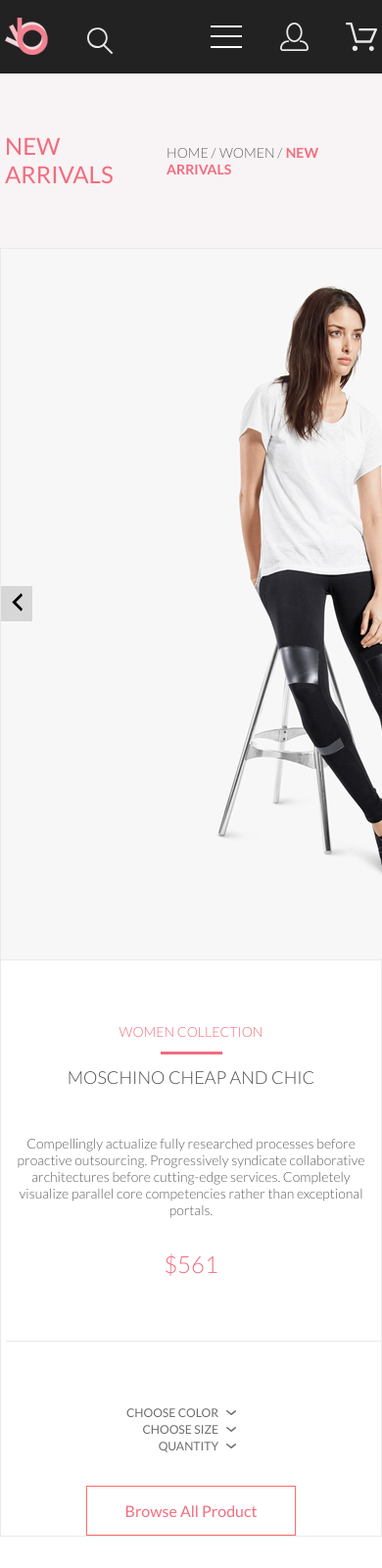
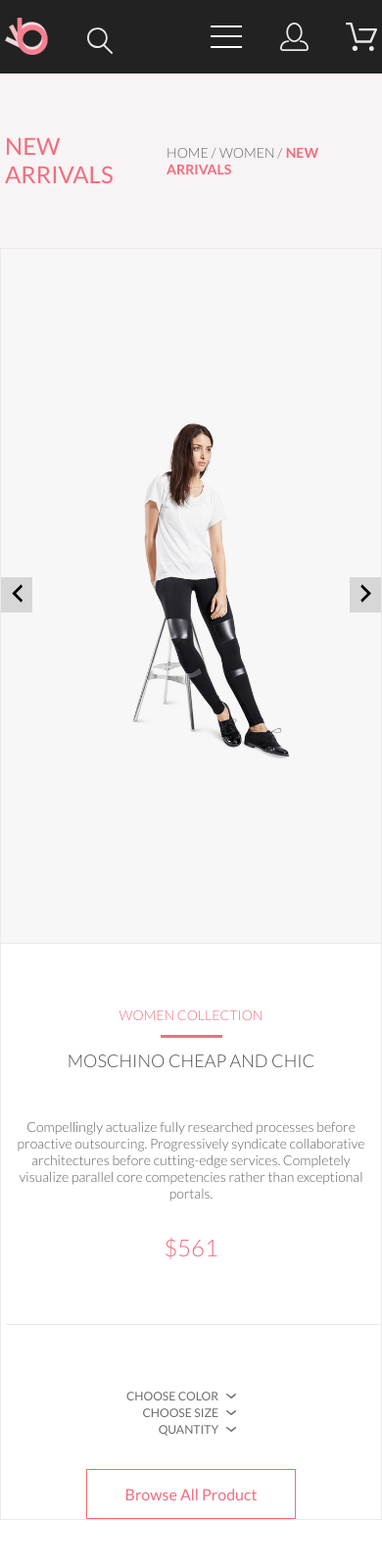
Before and after one commit to DEValtermaRRin/SHOP, a website: page product.html in a window 390 px wide. Shown: the top 1600 px of the page at 98% size. Drawn offline with Linux system fonts and the light colour scheme.

Commit message:
product_page done

```diff
--- a/css/modules/_product.scss
+++ b/css/modules/_product.scss
@@ -4,15 +4,29 @@
   background-color: #f7f7f7;
   border: 1px solid #eaeaea;
   padding-bottom: 60px;
+  width: 100vw;
+  height: calc(100vh - 75px);
 
   &__flex {
     display: flex;
     justify-content: space-between;
     align-items: center;
+    height: 100%;
+    width: 100%;
   }
 
   &__main {
+    z-index: 0;
     margin: 0 auto;
+    width: 100%;
+    height: 100%;
+    position: relative;
+    & img {
+      position: absolute;
+      width: 100%;
+      height: 100%;
+      object-fit: contain;
+    }
   }
 
   &__left-arrow {
@@ -36,6 +50,7 @@
 
 .product {
   margin-top: -60px;
+  position: relative;
 
   &__flex {
     margin-top: -48px;
@@ -110,3 +125,22 @@
     gap: 31px;
   }
 }
+
+@media screen and (max-width: 768px) {
+  .other-products {
+    &__grid {
+      grid-template: auto / repeat(2, 1fr);
+      gap: 16px;
+    }
+  }
+}
+
+@media screen and (max-width: 375px) {
+  .other-products {
+    &__grid {
+      grid-template: auto / 1fr;
+      gap: 16px;
+      justify-items: center;
+    }
+  }
+}
```
Also changed, not shown: css/style.css. Lines whose indentation alone changed are shown as unchanged.
